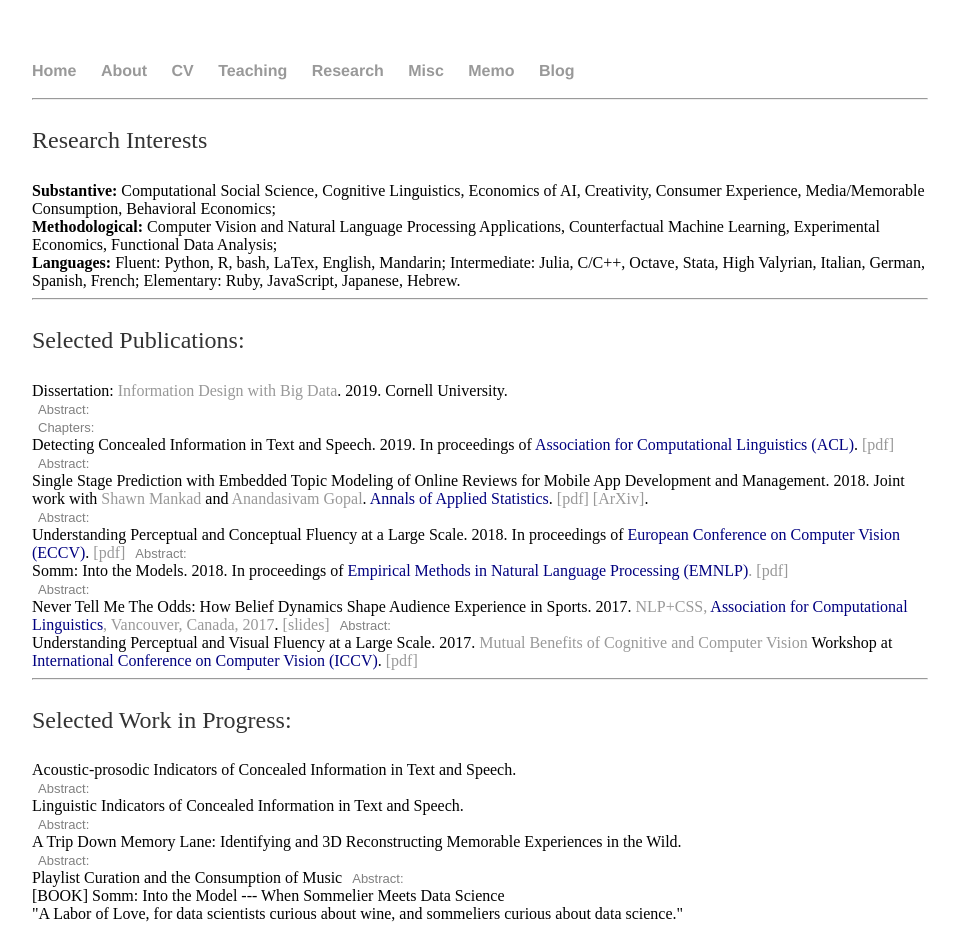
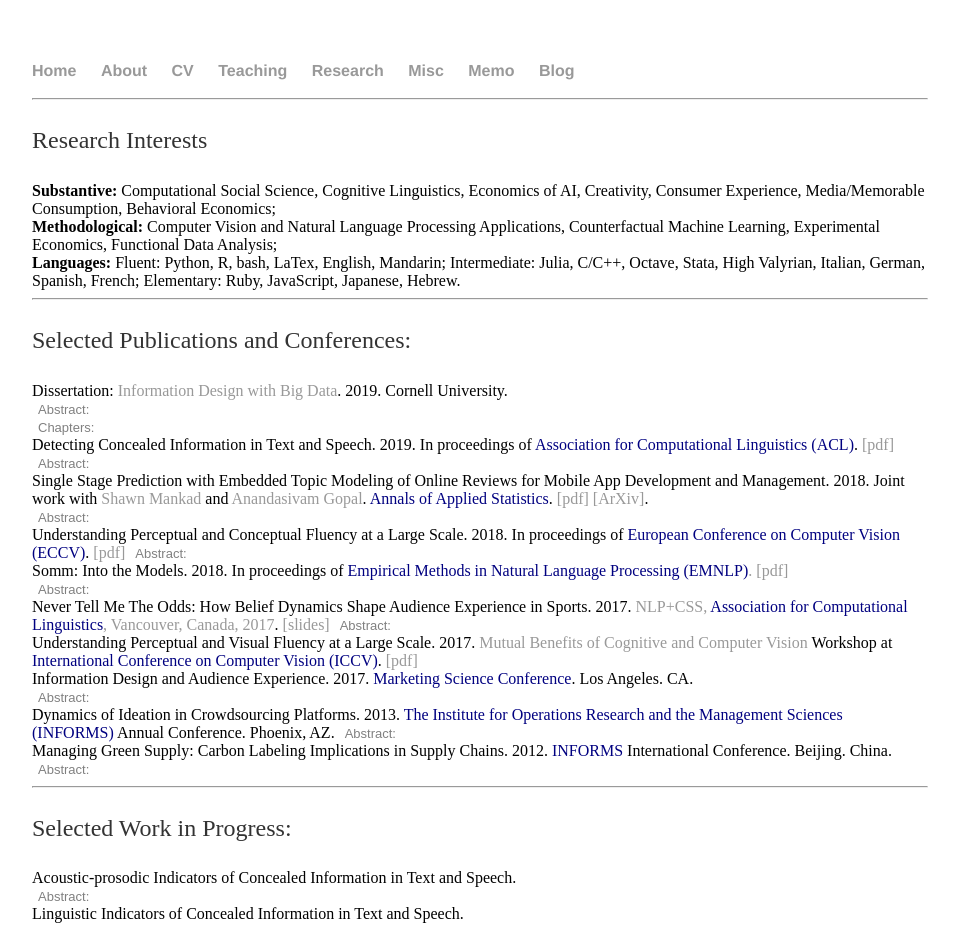
Before and after one commit to shenglih/shenglih.github.io, a Jekyll site: the page built from research/index.html, in a window 1280 px wide. Shown: the top 926 px of the page, without its empty margins (160-1119 px from the left). Built offline with Jekyll 4.4.1, drawn with Linux system fonts in a browser that asks for light colours; some of the changed text lies outside the part shown.

Commit message:
Update index.html

```diff
--- a/research/index.html
+++ b/research/index.html
@@ -49,7 +49,7 @@ title: Shengli Hu, Research
 <!-- <h2> Dissertation Committee: Shawn Mankad, Vrinda Kadiyali, Kavita Bala, Vithala Rao </h2> -->
 
 <hr>
-	<p> Selected Publications:</p>
+	<p> Selected Publications and Conferences:</p>
 	Dissertation: <a href="/research/dissertation_hu.pdf">Information Design with Big Data</a>. 2019. Cornell University.
 	<button class="collapsible"> Abstract: </button>
 	<div class="content">
@@ -184,8 +184,25 @@ belief dynamics manifest in the form of suspense, surprise, prior expectations,
 		experienced surprise than suspense at the ending, moderated by prior expectations in the setting of sporting events.</div>
 
 	<br>
-	Understanding Perceptual and Visual Fluency at a Large Scale. 2017. <a href="https://sites.google.com/site/mbcc2017w/home">Mutual Benefits of Cognitive and Computer Vision</a> Workshop at <a href="http://iccv2017.thecvf.com/"><font color="navy">International Conference on Computer Vision (ICCV)</font></a>. <a href="">[pdf]</a>
+	Understanding Perceptual and Visual Fluency at a Large Scale. 2017. <a href="https://sites.google.com/site/mbcc2017w/home">Mutual Benefits of Cognitive and Computer Vision</a> Workshop at <a href="http://iccv2017.thecvf.com/"><font color="navy">International Conference on Computer Vision (ICCV)</font></a>. <a href="">[pdf]</a><br>
 
+	Information Design and Audience Experience. 2017. <font color="navy">Marketing Science Conference</font>. Los Angeles. CA.
+	<button class="collapsible"> Abstract: </button>
+	<div class="content">
+	</div>
+	<br>
+
+	Dynamics of Ideation in Crowdsourcing Platforms. 2013. <font color="navy">The Institute for Operations Research and the Management Sciences (INFORMS)</font> Annual Conference. Phoenix, AZ.
+	<button class="collapsible"> Abstract: </button>
+	<div class="content">
+	</div>
+	<br>
+
+	Managing Green Supply: Carbon Labeling Implications in Supply Chains. 2012. <font color="navy">INFORMS</font> International Conference. Beijing. China.
+	<button class="collapsible"> Abstract: </button>
+	<div class="content">
+	</div>
+	<br>
 	<hr>
 	<p> Selected Work in Progress: </p>
 
@@ -266,26 +283,6 @@ belief dynamics manifest in the form of suspense, surprise, prior expectations,
 -->
 
 	<hr>
-	<p> Earlier Conference Presentations </p>
-	Information Design and Audience Experience. 2017. <font color="navy">Marketing Science Conference</font>. Los Angeles. CA.
-	<button class="collapsible"> Abstract: </button>
-	<div class="content">
-	</div>
-	<br>
-
-	Dynamics of Ideation in Crowdsourcing Platforms. 2013. <font color="navy">The Institute for Operations Research and the Management Sciences (INFORMS)</font> Annual Conference. Phoenix, AZ.
-	<button class="collapsible"> Abstract: </button>
-	<div class="content">
-	</div>
-	<br>
-
-	Managing Green Supply: Carbon Labeling Implications in Supply Chains. 2012. <font color="navy">INFORMS</font> International Conference. Beijing. China.
-	<button class="collapsible"> Abstract: </button>
-	<div class="content">
-	</div>
-	<br>
-
-	<hr>
 	<p> Selected Resting Papers: </p>
 	 An Evolutionary Theory of Creativity and Ideation. 2015.
 	<button class="collapsible"> Abstract: </button>
```
